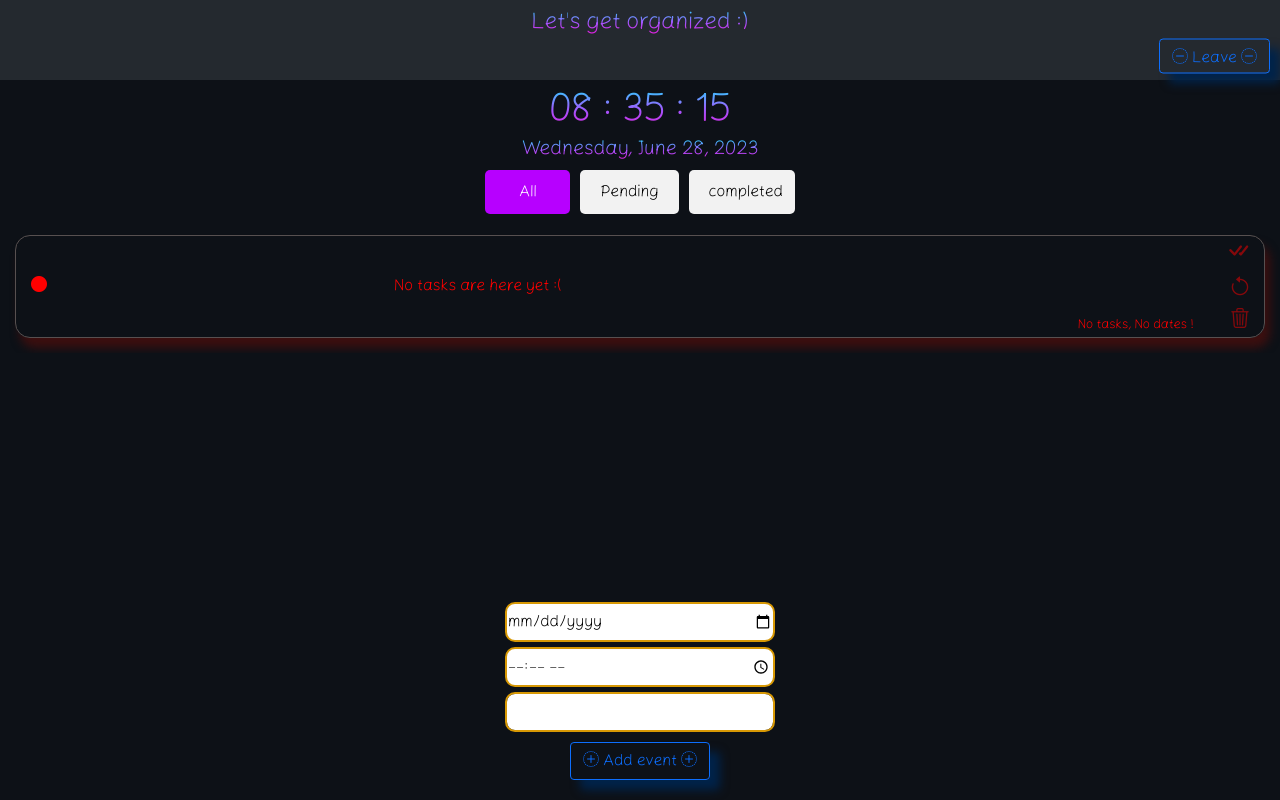
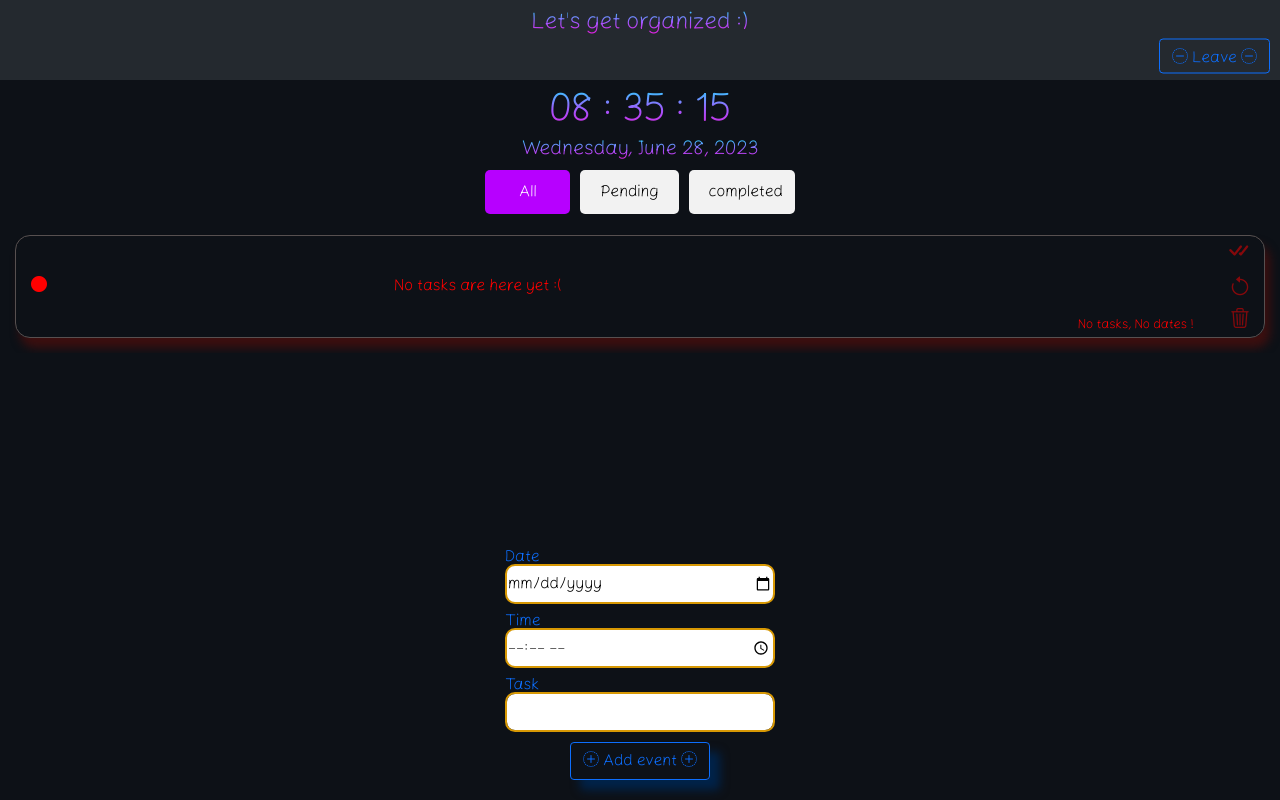
Before and after one commit to PouyaBaniadam/PyToDoList, a Django app: page / in a window 1280 px wide. Run offline with Django 4.2, Linux system fonts and the light colour scheme; the visitor is signed in with stand-in values (Sample User, id 1); data that the repository does not hold is empty; some libraries are stand-ins or nearby versions.

Commit message:
Added labels to forms.

```diff
--- a/home/templates/home/index.html
+++ b/home/templates/home/index.html
@@ -43,7 +43,7 @@
 
             <a href="{% url 'account:leave' %}">
                 <div>
-                    <button class="btn btn-outline-primary btn-submit" type="submit" id="login-button">
+                    <button class="btn btn-outline-primary" type="submit" id="login-button">
                         <i class="bi bi-dash-circle-dotted"></i>
                         Leave
                         <i class="bi bi-dash-circle-dotted"></i>
@@ -412,9 +412,19 @@
 
             {{ form.non_field_errors }}
 
+            <p style="color: #0d6efd; margin-bottom: -5px">
+                {{ form.date.label }}
+            </p>
             {{ form.date }}
 
+            <p style="color: #0d6efd; margin-bottom: -5px">
+                {{ form.time.label }}
+            </p>
             {{ form.time }}
+
+            <p style="color: #0d6efd; margin-bottom: -5px">
+                {{ form.task.label }}
+            </p>
 
             {{ form.task.errors }}
             {{ form.task }}
```
